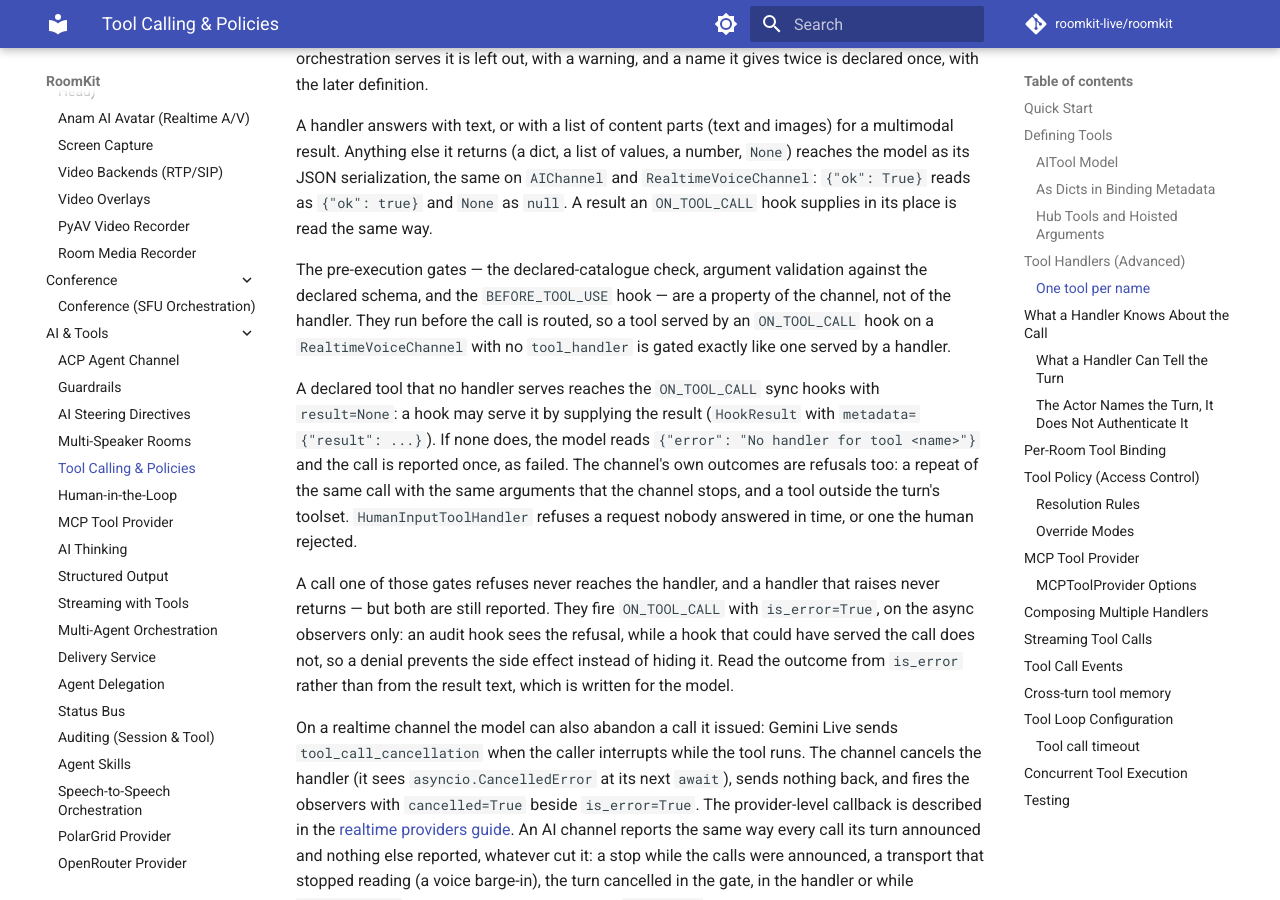
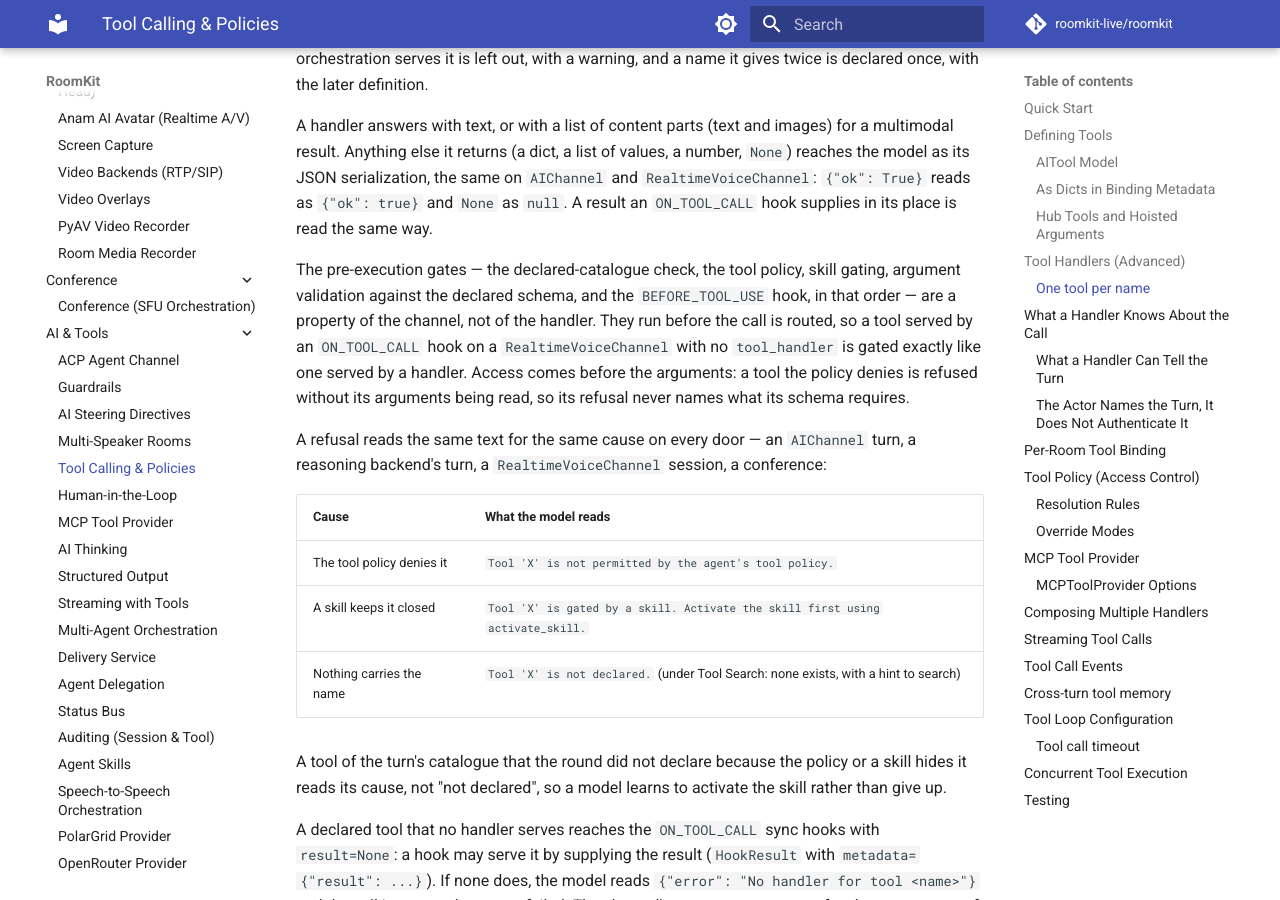
Before and after one commit to roomkit-live/roomkit-docs, an MkDocs documentation site: the page built from docs/guides/tool-calling.md, in a window 1280 px wide and 900 px high, scrolled down 5971 px. Built offline with MkDocs 1.6.1 and Material for MkDocs 9.7.7, drawn with Linux system fonts in a browser that asks for light colours; comment, search, counter and statistics services are not loaded.

Commit message:
docs(tools): the gate's order and one refusal text per cause on every door (RMK-428)

```diff
--- a/docs/guides/tool-calling.md
+++ b/docs/guides/tool-calling.md
@@ -256,11 +256,28 @@ number, `None`) reaches the model as its JSON serialization, the same on
 and `None` as `null`. A result an `ON_TOOL_CALL` hook supplies in its place is
 read the same way.
 
-The pre-execution gates — the declared-catalogue check, argument validation
-against the declared schema, and the `BEFORE_TOOL_USE` hook — are a property of
-the channel, not of the handler. They run before the call is routed, so a tool
-served by an `ON_TOOL_CALL` hook on a `RealtimeVoiceChannel` with no
-`tool_handler` is gated exactly like one served by a handler.
+The pre-execution gates — the declared-catalogue check, the tool policy, skill
+gating, argument validation against the declared schema, and the
+`BEFORE_TOOL_USE` hook, in that order — are a property of the channel, not of
+the handler. They run before the call is routed, so a tool served by an
+`ON_TOOL_CALL` hook on a `RealtimeVoiceChannel` with no `tool_handler` is gated
+exactly like one served by a handler. Access comes before the arguments: a tool
+the policy denies is refused without its arguments being read, so its refusal
+never names what its schema requires.
+
+A refusal reads the same text for the same cause on every door — an
+`AIChannel` turn, a reasoning backend's turn, a `RealtimeVoiceChannel` session,
+a conference:
+
+| Cause | What the model reads |
+|---|---|
+| The tool policy denies it | `Tool 'X' is not permitted by the agent's tool policy.` |
+| A skill keeps it closed | `Tool 'X' is gated by a skill. Activate the skill first using activate_skill.` |
+| Nothing carries the name | `Tool 'X' is not declared.` (under Tool Search: none exists, with a hint to search) |
+
+A tool of the turn's catalogue that the round did not declare because the
+policy or a skill hides it reads its cause, not "not declared", so a model
+learns to activate the skill rather than give up.
 
 A declared tool that no handler serves reaches the `ON_TOOL_CALL` sync hooks
 with `result=None`: a hook may serve it by supplying the result (`HookResult`
```
Also changed, not shown: docs/features.md (+1 -1 lines), docs/guides/realtime-voice-providers.md (+3 -3 lines).
